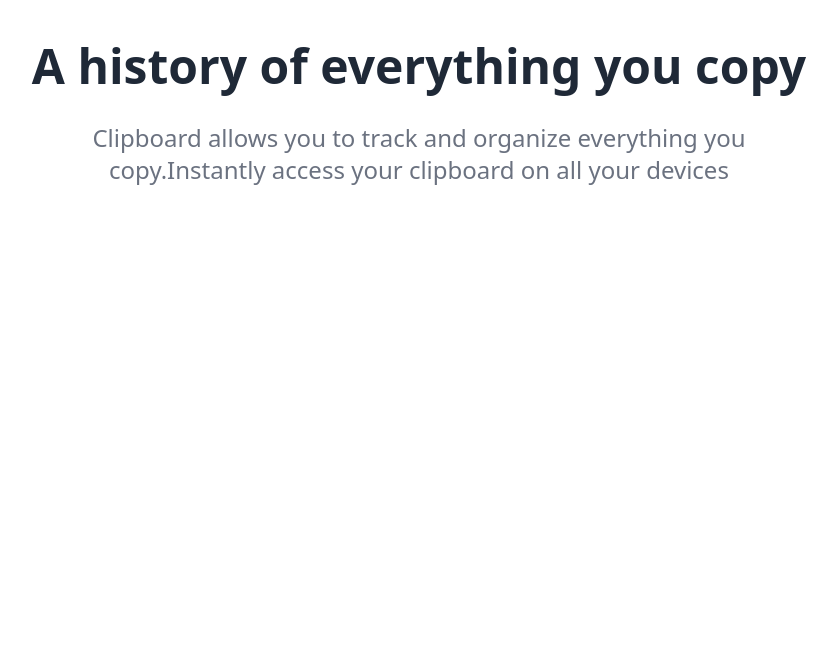
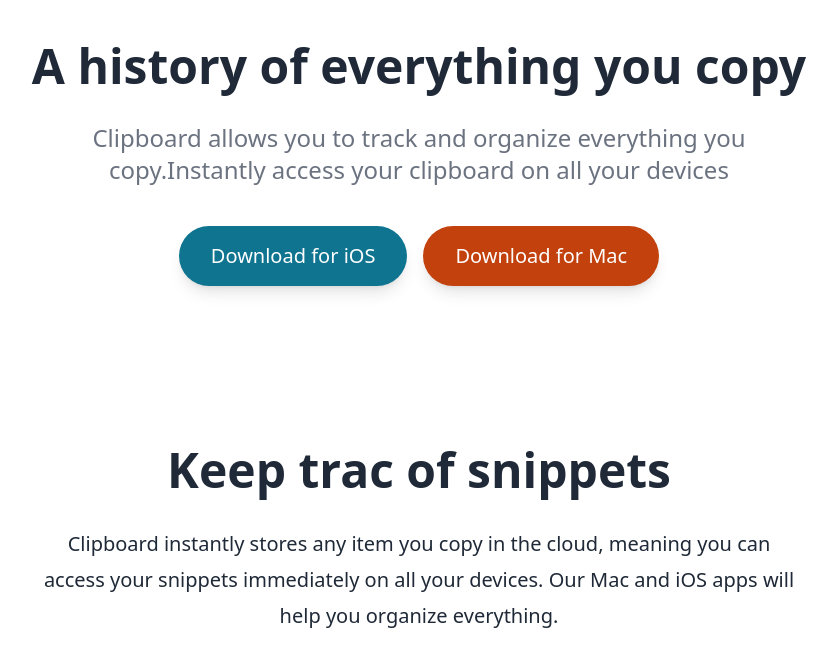
Before and after one commit to smhasnanmonir/tailwind-landing-1, a website: page pricing/index.html in a window 1280 px wide. Shown: the part 275-942 px from the top of the page, without its empty margins (221-1058 px from the left). Before the commit the page ends 800 px from the top, so only its background shows below. Drawn offline with nearby package versions, Linux system fonts and the light colour scheme.

Commit message:
night commit

```diff
--- a/pricing/index.html
+++ b/pricing/index.html
@@ -20,6 +20,36 @@
           Clipboard allows you to track and organize everything you
           copy.Instantly access your clipboard on all your devices
         </p>
+        <div
+          class="flex flex-col justify-center w-full space-y-6 text-xl text-white md:flex-row md:space-y-0 md:space-x-4"
+        >
+          <a
+            class="p-4 px-8 rounded-full shadow-lg bg-cyan-700 duration-200 hover:opacity-80"
+            href="#"
+            >Download for iOS</a
+          >
+          <a
+            class="p-4 px-8 rounded-full shadow-lg bg-orange-700 duration-200 hover:opacity-80"
+            href="#"
+            >Download for Mac</a
+          >
+        </div>
+      </div>
+    </section>
+
+    <!-- Snippets Section -->
+    <section id="snippets">
+      <div class="max-w-6xl mx-auto text-center my-20 px-10">
+        <h3 class="mb-8 text-4xl md:text-5xl font-bold text-gray-800">
+          Keep trac of snippets
+        </h3>
+        <p
+          class="max-w-3xl mx-auto mb-24 text-xl leading-9 text-center text-gray-800"
+        >
+          Clipboard instantly stores any item you copy in the cloud, meaning you
+          can access your snippets immediately on all your devices. Our Mac and
+          iOS apps will help you organize everything.
+        </p>
       </div>
     </section>
   </body>
```
